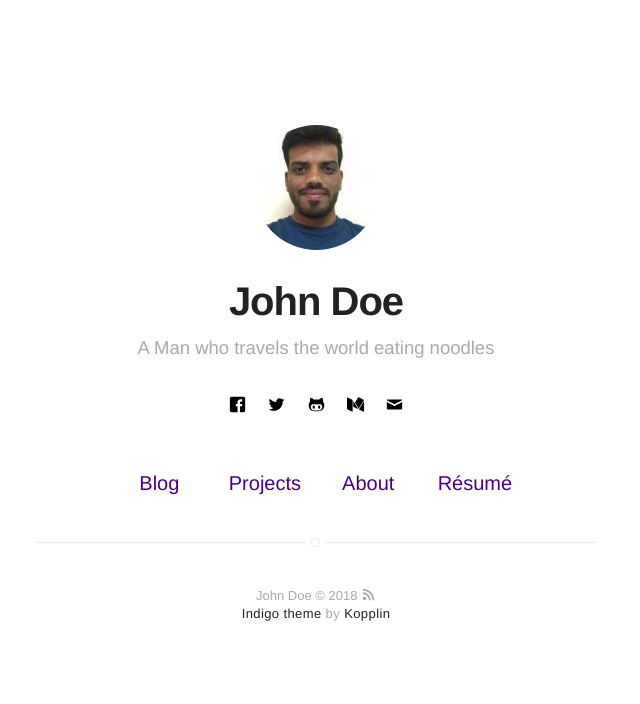
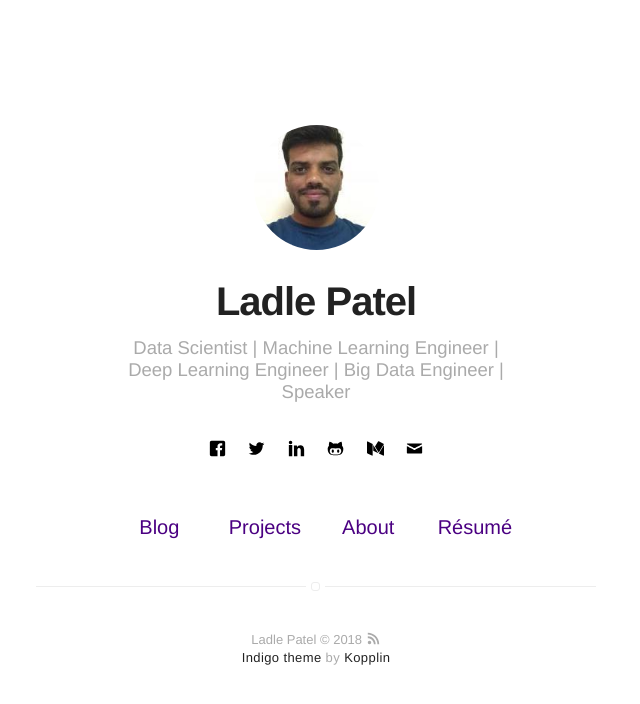
Before and after one commit to lp-dataninja/ladlepatel.github.io, a Jekyll site: the page built from index.html, in a window 1280 px wide. Shown: the top 704 px of the page, without its empty margins (324-964 px from the left). Built offline with Jekyll 4.4.1, drawn with Linux system fonts in a browser that asks for light colours; some of the changed lines change nothing that is shown.

Commit message:
Update _config.yml

```diff
--- a/_config.yml
+++ b/_config.yml
@@ -1,9 +1,9 @@
 # main text of home
-name: John Doe
-bio: A Man who travels the world eating noodles
+name: Ladle Patel
+bio:  Data Scientist | Machine Learning Engineer | Deep Learning Engineer | Big Data Engineer | Speaker
 
 # twitter summary info
-description: A blog about technology and stuff related
+description: A blog about technology, data and stuff related
 
 # if it's an external image, update below for true
 # better with square images
@@ -16,7 +16,7 @@ resume: true
 resume-external: true
 resume-url: https://google.com/?q=my+resume
 
-url: https://koppl.in/indigo
+url: https://lp-dataninja.github.io
 # your url: http://USERNAME.github.io
 
 permalink: /:title/
@@ -35,23 +35,23 @@ disqus:
 
 # if you don't have any of social below, comment the line
 facebook: myfacebook
-twitter: mytwitter
+twitter: https://twitter.com/ladlepatel
 # google: mygoogle
 # instagram: myinstagram
 # pinterest: mypinterest
-# linkedin: mylinkedin
+linkedin: https://www.linkedin.com/in/ladlepatel/
 # youtube: myyoutube
 # spotify: myspotify
-github: mygithub
+github: https://github.com/lp-dataninja
 # gitlab: mygitlab
 # lastfm: mylastfm
 # stackoverflow: 7044681/mystackoverflow
 # quora: userquora
 # reddit: username
-medium: medium
+medium: https://medium.com/@LadlePatel
 # vimeo: myvimeo
 # lanyrd: mylanyrd
-email: myemail@gmail.com
+email: ladlepatelr@gmail.com
 
 authors:
     johndoe:
```
